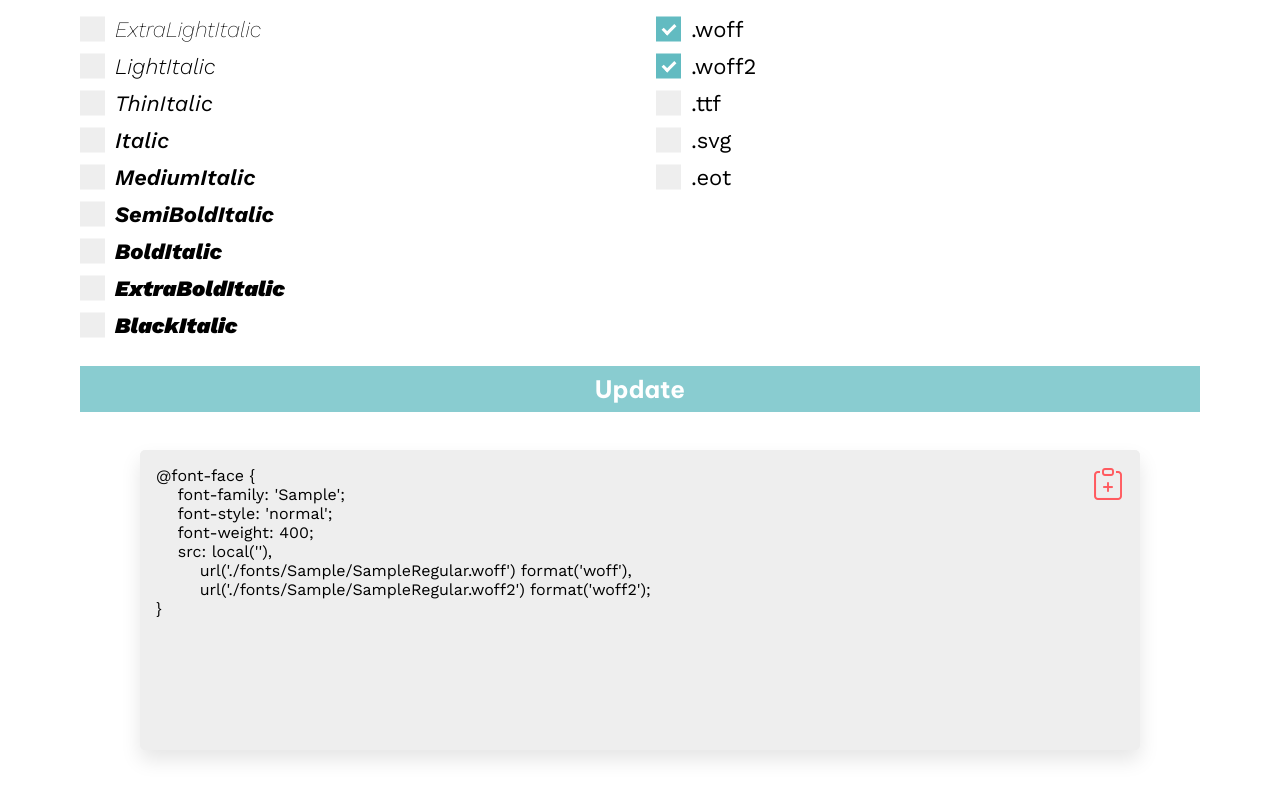
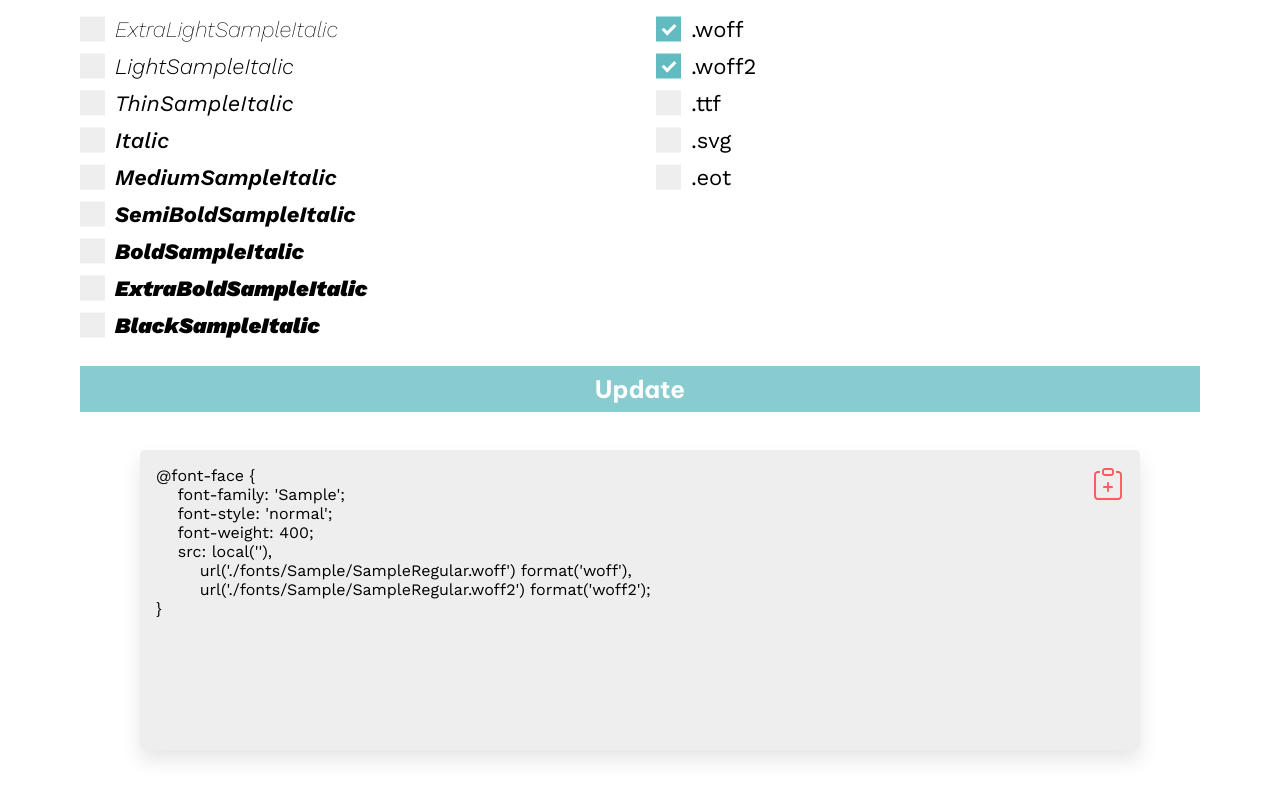
Before and after one commit to BADAKAA/font-import-helper, a website: page index.html in a window 1280 px wide. Both pictures are taken after typing "Sample", "Sample", "Sample" into the empty fields and a click on the button "Update". Shown: the part 634-1422 px from the top of the page. Drawn offline with nearby package versions, Linux system fonts and the light colour scheme; files that its build step writes are made by us from their sources.

Commit message:
add style separator preview

```diff
--- a/index.html
+++ b/index.html
@@ -123,17 +123,17 @@
         <div class=" weight-container italic">
             <h2>Italic</h2>
             <label class="check">
-                ExtraLightItalic
+                ExtraLight<span class="separator-field"></span>Italic
                 <input type="checkbox" class="weight" id="ExtraLight">
                 <span class="checkmark"></span>
             </label>
             <label class="check">
-                LightItalic
+                Light<span class="separator-field"></span>Italic
                 <input type="checkbox" class="weight" id="Light-Italic">
                 <span class="checkmark"></span>
             </label>
             <label class="check">
-                ThinItalic
+                Thin<span class="separator-field"></span>Italic
                 <input type="checkbox" class="weight" id="Thin-Italic">
                 <span class="checkmark"></span>
             </label>
@@ -143,27 +143,27 @@
                 <span class="checkmark"></span>
             </label>
             <label class="check">
-                MediumItalic
+                Medium<span class="separator-field"></span>Italic
                 <input type="checkbox" class="weight" id="Medium-Italic">
                 <span class="checkmark"></span>
             </label>
             <label class="check">
-                SemiBoldItalic
+                SemiBold<span class="separator-field"></span>Italic
                 <input type="checkbox" class="weight" id="SemiBold-Italic">
                 <span class="checkmark"></span>
             </label>
             <label class="check">
-                BoldItalic
+                Bold<span class="separator-field"></span>Italic
                 <input type="checkbox" class="weight" id="Bold-Italic">
                 <span class="checkmark"></span>
             </label>
             <label class="check">
-                ExtraBoldItalic
+                ExtraBold<span class="separator-field"></span>Italic
                 <input type="checkbox" class="weight" id="ExtraBold-Italic">
                 <span class="checkmark"></span>
             </label>
             <label class="check">
-                BlackItalic
+                Black<span class="separator-field"></span>Italic
                 <input type="checkbox" class="weight" id="Black-Italic">
                 <span class="checkmark"></span>
             </label>
--- a/script.js
+++ b/script.js
@@ -101,7 +101,7 @@ function showMessage(message) {
 function parsePrefix(prefix, font) {
     if (!prefix.includes('{')) return prefix;
     if (prefix.split('{').length > 2 || prefix.split('}').length > 2) return error('The prefix contains too many curly boys.');
-    return prefix.replace('{name}', font.fileName);
+    return prefix.replace('{name}', font.name);
 }
 
 function getFormatSuffix(format,fontName) {
@@ -138,7 +138,7 @@ function updateOutput() {
         fonts.push(
             {
                 name: nameInput.value,
-                fileName: fileNameInput.value,
+                fileName: fileLowercaseCheckbox.checked && fileNameInput.value ? fileNameInput.value.toLowerCase() : fileNameInput.value,
                 prefix: prefixInput.value,
                 formats: getFormats(),
                 fontWeight:getWeight(fontType),
@@ -182,7 +182,9 @@ syncNameCheckbox.addEventListener('change',() => {
     syncFileName=value;
     document.cookie = 'syncNames='+value;
 });
-fileLowercaseCheckbox.addEventListener('change',()=>document.cookie = 'lowercase='+fileLowercaseCheckbox.checked)
+fileLowercaseCheckbox.addEventListener('change',()=>document.cookie = 'fileLowercase='+fileLowercaseCheckbox.checked);
+styleLowercaseCheckbox.addEventListener('change',()=>document.cookie = 'styleLowercase='+styleLowercaseCheckbox.checked);
+
 function fontNameChange() {
     if (!syncFileName) return;
     let parsedName =  nameInput.value.replace(" ", "-");
@@ -204,6 +206,15 @@ function restorePreferences() {
         syncNameCheckbox.checked = syncPreference;
         syncFileName = syncPreference;
     }
-    if (getCookie('lowercase') !== undefined) fileLowercaseCheckbox.checked = parseBool(getCookie('lowercase'));
+    if (getCookie('fileLowercase') !== undefined) fileLowercaseCheckbox.checked = parseBool(getCookie('fileLowercase'));
+    if (getCookie('styleLowercase') !== undefined) styleLowercaseCheckbox.checked = parseBool(getCookie('styleLowercase'));
+
 }
 restorePreferences();
+
+separatorInput.addEventListener('input',()=> {
+    console.log($all('.separator-field'));
+    $all('.separator-field').forEach(field=> {
+        field.textContent = separatorInput.value;
+    })
+})
```
